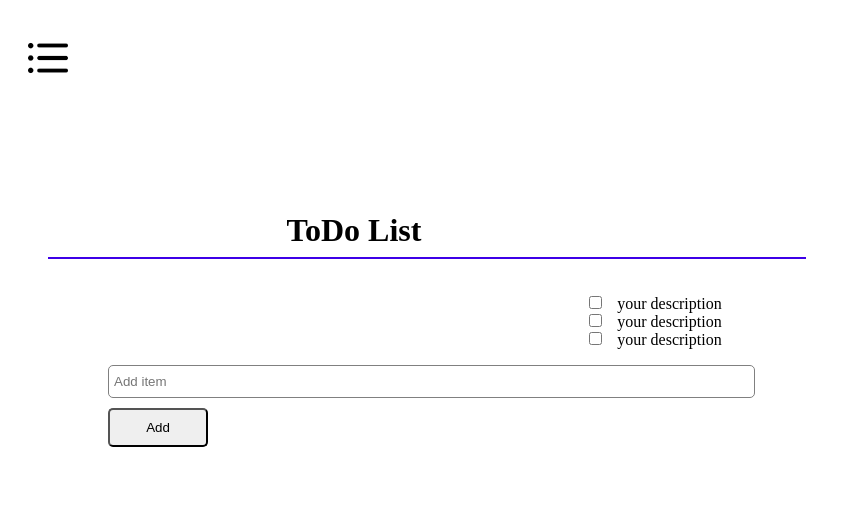
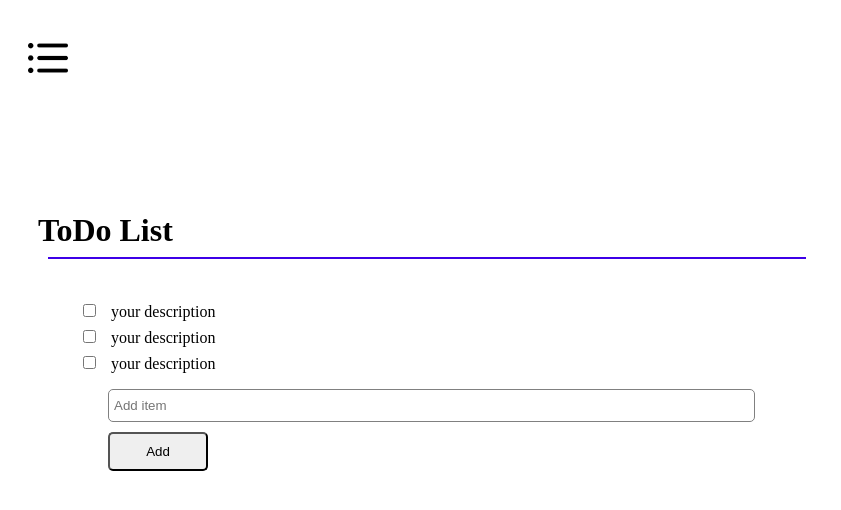
Before and after one commit to blakewdesigns/react-project, a React (Create React App) app: page / in a window 1280 px wide. Shown: the top 510 px of the page, without its empty margins (0-841 px from the left). Built offline with nearby package versions, Linux system fonts and the light colour scheme.

Commit message:
Updated component CSS

```diff
--- a/src/App.css
+++ b/src/App.css
@@ -9,14 +9,7 @@
 }
 
 #container {
-  text-align: center;
-}
-
-#listHeader {
-  max-width: 50%;
-  margin-top: 100px;
-  padding-left: 30px;
-  margin-bottom: 8px;
+  text-align: left;
 }
 
 #divider {
--- a/src/Header.js
+++ b/src/Header.js
@@ -1,9 +1,16 @@
 import React from 'react'
+
+const headerStyle = {
+  width: '50%',
+  marginTop: '100px',
+  paddingLeft: '30px',
+  marginBottom: '8px'
+}
 
 export default function Header() {
   return (
     <header>
-        <h1 id="listHeader">ToDo List</h1>
+        <h1 style ={headerStyle}>ToDo List</h1>
     </header>
   )
 }
--- a/src/Todo.js
+++ b/src/Todo.js
@@ -1,19 +1,18 @@
 import React from 'react'
+
+const listStyle = {
+    padding: '8px 0px 0px 50px',
+    marginLeft: '10px',
+    textAlign: 'left'
+}
 
 export default class Todo extends React.Component {
     render() {
         return (
-            <li style={{listStyle}}>
+            <li style={listStyle}>
                 <input type="checkbox" id="checks" defaultChecked={this.props.todo.completed}/>
                 {this.props.todo.description}
             </li>
         )
     }
 }
-
-const listStyle = {
-        padding: '8px 0px 0px 50px',
-        marginLeft: '10px',
-        textAlign: 'left'
-
-}
```
